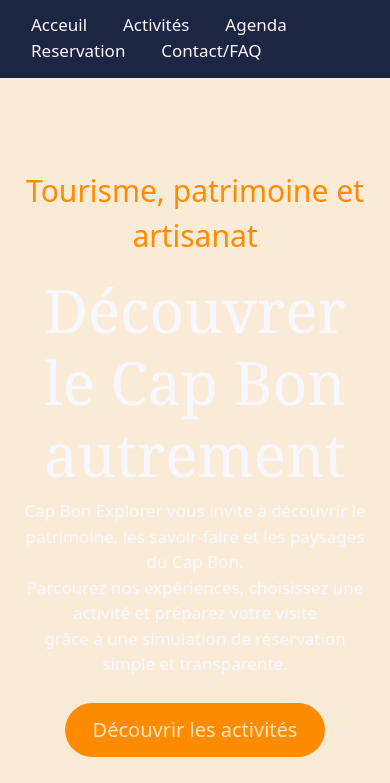
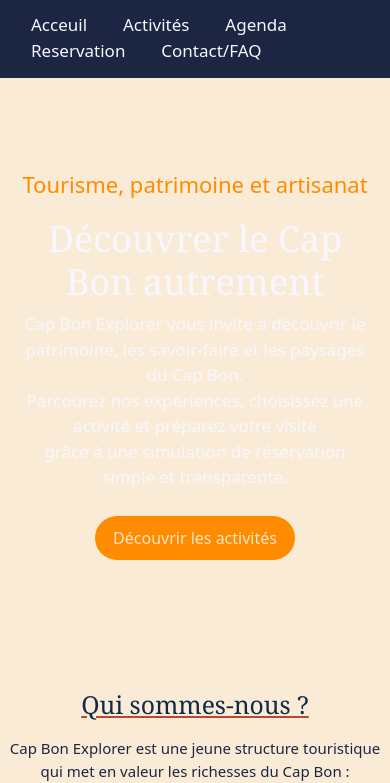
Before and after one commit to BsirEya/mini_projet, a plain HTML site: page index.html in a window 390 px wide. Shown: the part 63-846 px from the top of the page. Drawn offline with nearby package versions, Linux system fonts and the light colour scheme.

Commit message:
modification

```diff
--- a/css/style.css
+++ b/css/style.css
@@ -223,3 +223,15 @@ td {
   padding: 12px 18px;
   margin-top: 20px;
 }
+@media (max-width: 500px) {
+  button {
+    font-size: 16px;
+    padding: 10px 18px;
+  }
+  .d1 h1 {
+    font-size: 36px;
+  }
+  .p1 {
+    font-size: 22px;
+  }
+}
```
Also changed, not shown: 2 other files.
